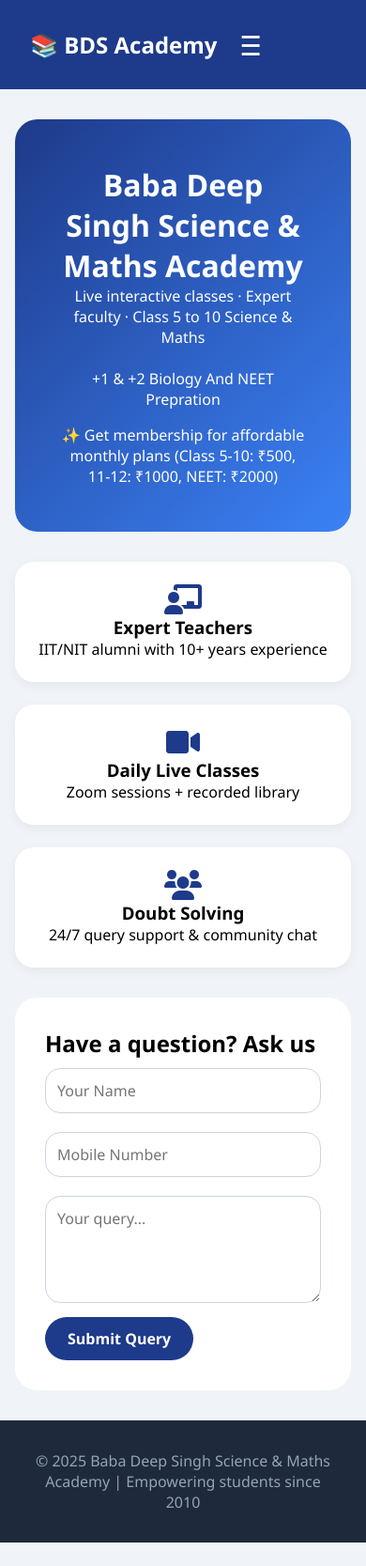
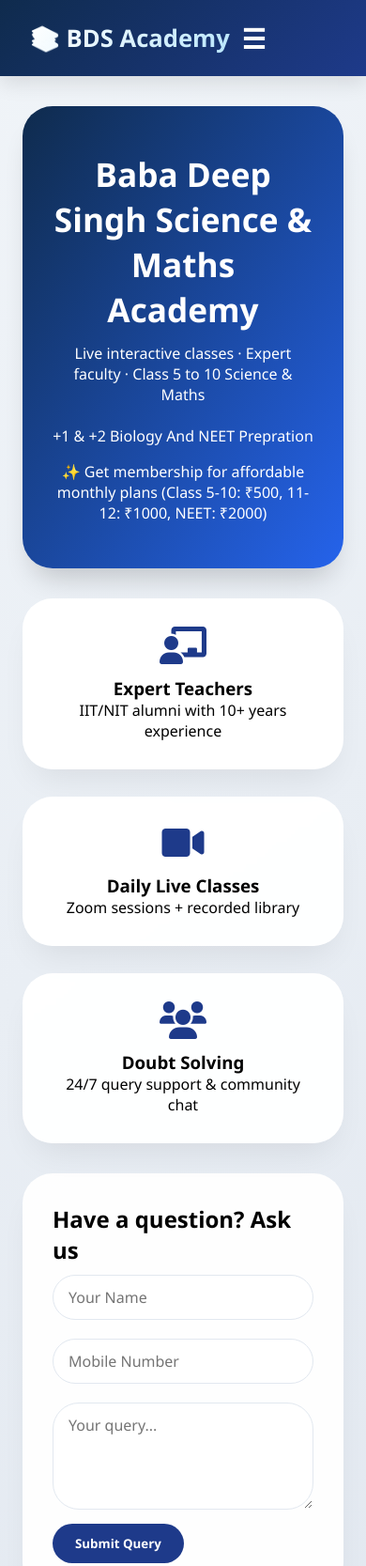
Before and after one commit to drgagan10-arch/BDS-Science-Maths-Academy-Online, a plain HTML site: page index.html in a window 390 px wide. Shown: the top 1667 px of the page at 94% size. Before the commit the page ends 1642 px from the top, so only its background shows below. Drawn offline with Linux system fonts and the light colour scheme; no server answers.

Commit message:
Refactor index.html for better layout and styles
Updated HTML structure and styles for improved design and responsiveness.

```diff
--- a/index.html
+++ b/index.html
@@ -6,162 +6,38 @@
     <title>Baba Deep Singh Science & Maths Academy Online</title>
     <link rel="stylesheet" href="https://cdnjs.cloudflare.com/ajax/libs/font-awesome/6.0.0-beta3/css/all.min.css">
     <style>
-        * {
-            margin: 0;
-            padding: 0;
-            box-sizing: border-box;
-            font-family: 'Segoe UI', Tahoma, Geneva, Verdana, sans-serif;
+        * { margin: 0; padding: 0; box-sizing: border-box; font-family: 'Segoe UI', 'Inter', system-ui, sans-serif; }
+        body { background: linear-gradient(145deg, #f0f4f8 0%, #e2e8f0 100%); min-height: 100vh; }
+        nav { background: linear-gradient(135deg, #0f2b4d 0%, #1e3a8a 100%); color: white; padding: 1rem 2rem; display: flex; justify-content: space-between; align-items: center; flex-wrap: wrap; position: relative; box-shadow: 0 8px 20px rgba(0,0,0,0.1); }
+        .logo { font-size: 1.6rem; font-weight: 800; background: linear-gradient(120deg, #fff, #bae6fd); background-clip: text; -webkit-background-clip: text; color: transparent; }
+        .nav-links { display: flex; gap: 0.5rem; flex-wrap: wrap; }
+        .nav-links a { color: white; text-decoration: none; padding: 0.5rem 1rem; border-radius: 40px; transition: 0.2s; font-weight: 500; }
+        .nav-links a:hover { background: rgba(255,255,255,0.2); transform: translateY(-2px); }
+        .hamburger { display: none; font-size: 1.8rem; cursor: pointer; background: none; border: none; color: white; padding: 0.3rem 0.8rem; border-radius: 40px; }
+        .hamburger:hover { background: rgba(255,255,255,0.2); }
+        @media (max-width: 768px) {
+            .nav-links { display: none; width: 100%; flex-direction: column; background: #1e3a8a; padding: 1rem; margin-top: 1rem; border-radius: 1.5rem; }
+            .nav-links.show { display: flex; }
+            .hamburger { display: block; }
+            .auth-buttons { margin-left: auto; }
         }
-        body {
-            background: #f0f4f8;
-        }
-        nav {
-            background: #1e3a8a;
-            color: white;
-            padding: 1rem 2rem;
-            display: flex;
-            justify-content: space-between;
-            align-items: center;
-            flex-wrap: wrap;
-            position: relative;
-        }
-        .logo {
-            font-size: 1.5rem;
-            font-weight: bold;
-        }
-        .nav-links {
-            display: flex;
-            gap: 1rem;
-            flex-wrap: wrap;
-        }
-        .nav-links a {
-            color: white;
-            text-decoration: none;
-            padding: 0.5rem;
-            transition: 0.2s;
-        }
-        .nav-links a:hover {
-            background: #3b5e9c;
-            border-radius: 8px;
-        }
-        /* Hamburger menu button (hidden on desktop) */
-        .hamburger {
-            display: none;
-            font-size: 1.8rem;
-            cursor: pointer;
-            background: none;
-            border: none;
-            color: white;
-        }
-        /* Mobile styles */
-        @media (max-width: 768px) {
-            .nav-links {
-                display: none;
-                width: 100%;
-                flex-direction: column;
-                background: #1e3a8a;
-                padding: 1rem;
-                margin-top: 1rem;
-                border-radius: 16px;
-            }
-            .nav-links.show {
-                display: flex;
-            }
-            .hamburger {
-                display: block;
-            }
-            .auth-buttons {
-                margin-left: auto;
-            }
-        }
-        .container {
-            max-width: 1200px;
-            margin: 2rem auto;
-            padding: 0 1rem;
-        }
-        .hero {
-            background: linear-gradient(135deg, #1e3a8a, #3b82f6);
-            color: white;
-            padding: 3rem;
-            border-radius: 24px;
-            text-align: center;
-            margin-bottom: 2rem;
-        }
-        .features {
-            display: grid;
-            grid-template-columns: repeat(auto-fit, minmax(250px, 1fr));
-            gap: 1.5rem;
-            margin-bottom: 2rem;
-        }
-        .card {
-            background: white;
-            padding: 1.5rem;
-            border-radius: 20px;
-            box-shadow: 0 4px 12px rgba(0,0,0,0.05);
-            text-align: center;
-        }
-        .query-form {
-            background: white;
-            padding: 2rem;
-            border-radius: 24px;
-            max-width: 600px;
-            margin: 0 auto;
-        }
-        input, textarea {
-            width: 100%;
-            padding: 12px;
-            margin: 10px 0;
-            border-radius: 16px;
-            border: 1px solid #cbd5e1;
-            font-size: 1rem;
-        }
-        button {
-            background: #1e3a8a;
-            color: white;
-            border: none;
-            padding: 12px 24px;
-            border-radius: 40px;
-            cursor: pointer;
-            font-weight: bold;
-            font-size: 1rem;
-            transition: 0.2s;
-        }
-        button:hover {
-            background: #0f2b6d;
-        }
-        footer {
-            text-align: center;
-            padding: 2rem;
-            background: #1e293b;
-            color: #94a3b8;
-            margin-top: 2rem;
-        }
-        .auth-buttons {
-            display: flex;
-            gap: 12px;
-            align-items: center;
-        }
-        .user-email {
-            font-size: 0.9rem;
-            background: rgba(255,255,255,0.2);
-            padding: 6px 12px;
-            border-radius: 30px;
-        }
-        .success-msg {
-            background: #dcfce7;
-            color: #166534;
-            padding: 12px;
-            border-radius: 16px;
-            margin-top: 15px;
-            font-weight: 500;
-        }
-        .error-msg {
-            background: #fee2e2;
-            color: #b91c1c;
-            padding: 12px;
-            border-radius: 16px;
-            margin-top: 15px;
-        }
+        .container { max-width: 1280px; margin: 2rem auto; padding: 0 1.5rem; }
+        .hero { background: linear-gradient(125deg, #0f2b4d, #2563eb); color: white; padding: 3rem 2rem; border-radius: 2rem; text-align: center; margin-bottom: 2rem; box-shadow: 0 20px 30px -12px rgba(0,0,0,0.2); }
+        .hero h1 { font-size: 2.2rem; font-weight: 800; margin-bottom: 0.8rem; }
+        .features { display: grid; grid-template-columns: repeat(auto-fit, minmax(260px, 1fr)); gap: 1.8rem; margin-bottom: 2rem; }
+        .card { background: rgba(255,255,255,0.96); backdrop-filter: blur(2px); border-radius: 2rem; padding: 1.8rem; box-shadow: 0 20px 35px -12px rgba(0,0,0,0.08); border: 1px solid rgba(255,255,255,0.5); transition: 0.2s; text-align: center; }
+        .card i { font-size: 2.5rem; color: #1e3a8a; margin-bottom: 0.8rem; }
+        .query-form { background: rgba(255,255,255,0.96); border-radius: 2rem; padding: 2rem; max-width: 600px; margin: 0 auto; box-shadow: 0 20px 35px -12px rgba(0,0,0,0.08); }
+        input, textarea { width: 100%; padding: 12px 16px; margin: 10px 0; border-radius: 60px; border: 1.5px solid #e2e8f0; font-size: 1rem; transition: 0.2s; outline: none; }
+        textarea { border-radius: 28px; resize: vertical; }
+        input:focus, textarea:focus { border-color: #1e3a8a; box-shadow: 0 0 0 3px rgba(30,58,138,0.2); }
+        button { background: #1e3a8a; color: white; border: none; padding: 12px 24px; border-radius: 60px; cursor: pointer; font-weight: 600; transition: 0.2s; }
+        button:hover { background: #0f2b6d; transform: translateY(-2px); box-shadow: 0 8px 18px rgba(0,0,0,0.1); }
+        footer { text-align: center; padding: 2rem; background: #1e293b; color: #94a3b8; margin-top: 2rem; border-top: 1px solid rgba(255,255,255,0.05); }
+        .auth-buttons { display: flex; gap: 12px; align-items: center; }
+        .user-email { font-size: 0.9rem; background: rgba(255,255,255,0.2); padding: 6px 12px; border-radius: 30px; }
+        .success-msg { background: #dcfce7; color: #166534; padding: 12px; border-radius: 16px; margin-top: 15px; font-weight: 500; }
+        .error-msg { background: #fee2e2; color: #b91c1c; padding: 12px; border-radius: 16px; margin-top: 15px; }
     </style>
 </head>
 <body>
@@ -187,12 +63,11 @@
         </div>
 
         <div class="features">
-            <div class="card"><i class="fas fa-chalkboard-teacher" style="font-size: 2rem; color:#1e3a8a;"></i><h3>Expert Teachers</h3><p>IIT/NIT alumni with 10+ years experience</p></div>
-            <div class="card"><i class="fas fa-video" style="font-size: 2rem; color:#1e3a8a;"></i><h3>Daily Live Classes</h3><p>Zoom sessions + recorded library</p></div>
-            <div class="card"><i class="fas fa-users" style="font-size: 2rem; color:#1e3a8a;"></i><h3>Doubt Solving</h3><p>24/7 query support & community chat</p></div>
+            <div class="card"><i class="fas fa-chalkboard-teacher"></i><h3>Expert Teachers</h3><p>IIT/NIT alumni with 10+ years experience</p></div>
+            <div class="card"><i class="fas fa-video"></i><h3>Daily Live Classes</h3><p>Zoom sessions + recorded library</p></div>
+            <div class="card"><i class="fas fa-users"></i><h3>Doubt Solving</h3><p>24/7 query support & community chat</p></div>
         </div>
 
-        <!-- Query Section -->
         <div class="query-form">
             <h2>Have a question? Ask us</h2>
             <input type="text" id="queryName" placeholder="Your Name">
@@ -225,14 +100,12 @@
         const auth = getAuth(app);
         const db = getFirestore(app);
 
-        // Hamburger menu toggle
         const hamburger = document.getElementById('hamburger');
         const navLinks = document.getElementById('navLinks');
         hamburger.addEventListener('click', () => {
             navLinks.classList.toggle('show');
         });
 
-        // Auth buttons
         const authDiv = document.getElementById('authButtons');
         onAuthStateChanged(auth, (user) => {
             if (user) {
@@ -246,7 +119,6 @@
             }
         });
 
-        // Query submission
         const submitBtn = document.getElementById('submitQueryBtn');
         const queryMessageDiv = document.getElementById('queryMessage');
 
```
